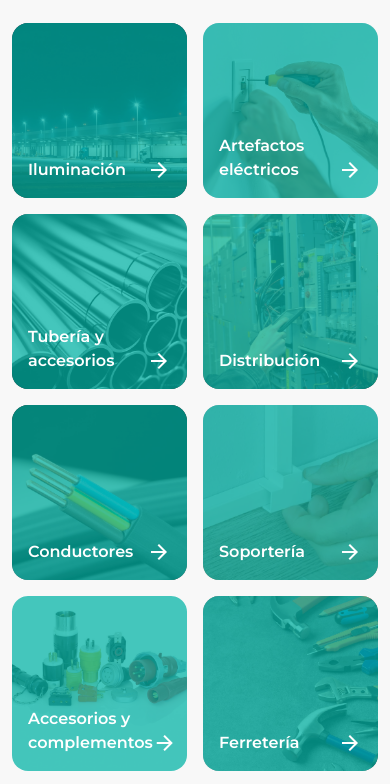
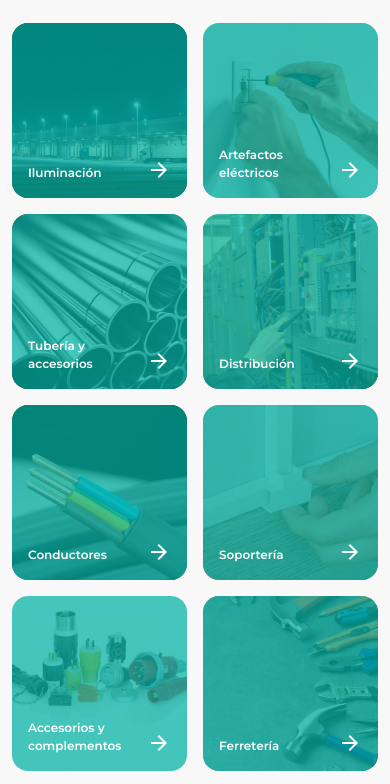
Before and after one commit to AmauriRodriguexX/mealse-dev, a plain HTML site: page index.html in a window 390 px wide. Shown: the part 2960-3744 px from the top of the page. Drawn offline with Linux system fonts and the light colour scheme.

Commit message:
asdsadasd

```diff
--- a/css/style.css
+++ b/css/style.css
@@ -498,6 +498,12 @@ p {
     margin: 0;
 }
 
+@media (max-width: 767px) {
+    .producto-titulo {
+        font-size: 12px;
+    }
+}
+
 .producto-icon {
   font-size: 20px;
   transition: transform 0.3s ease;
```
